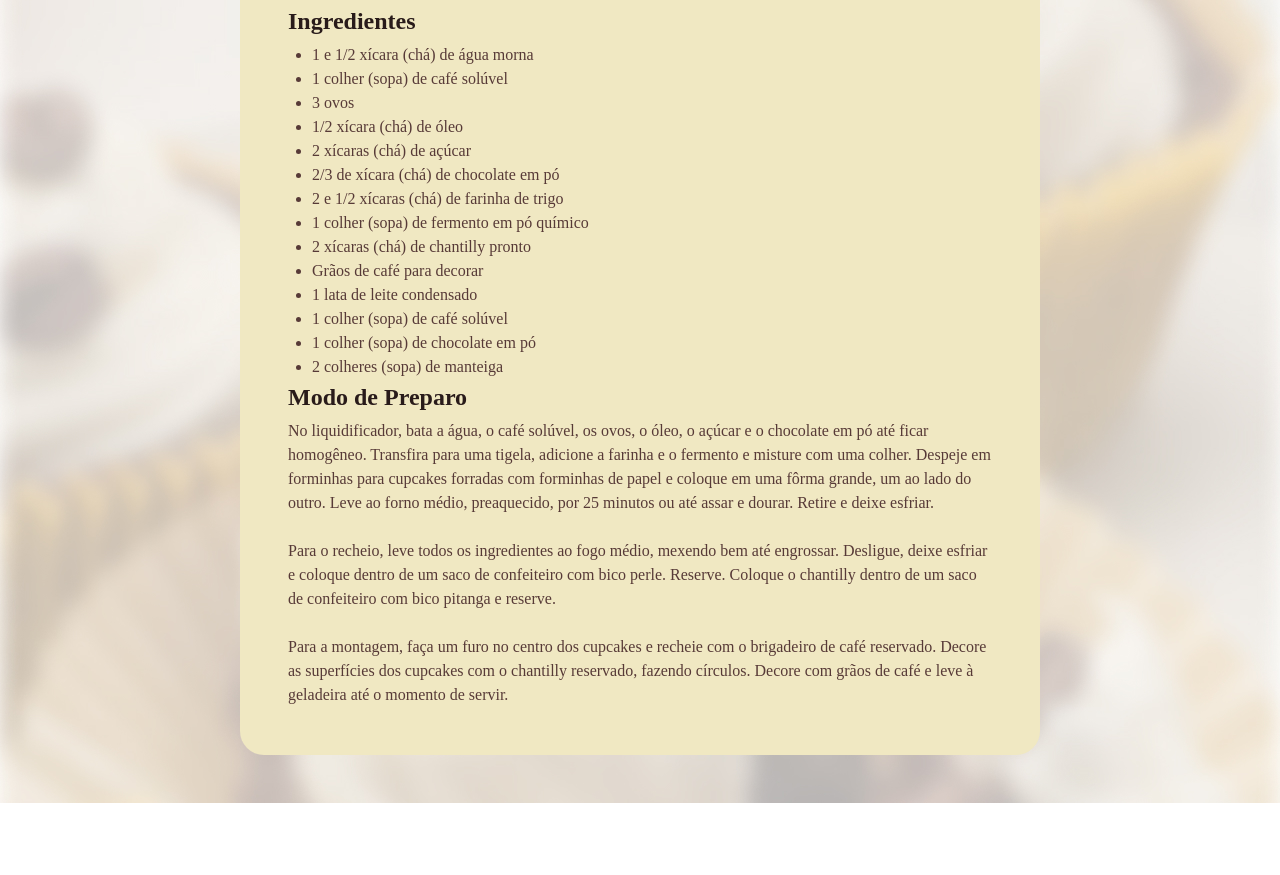
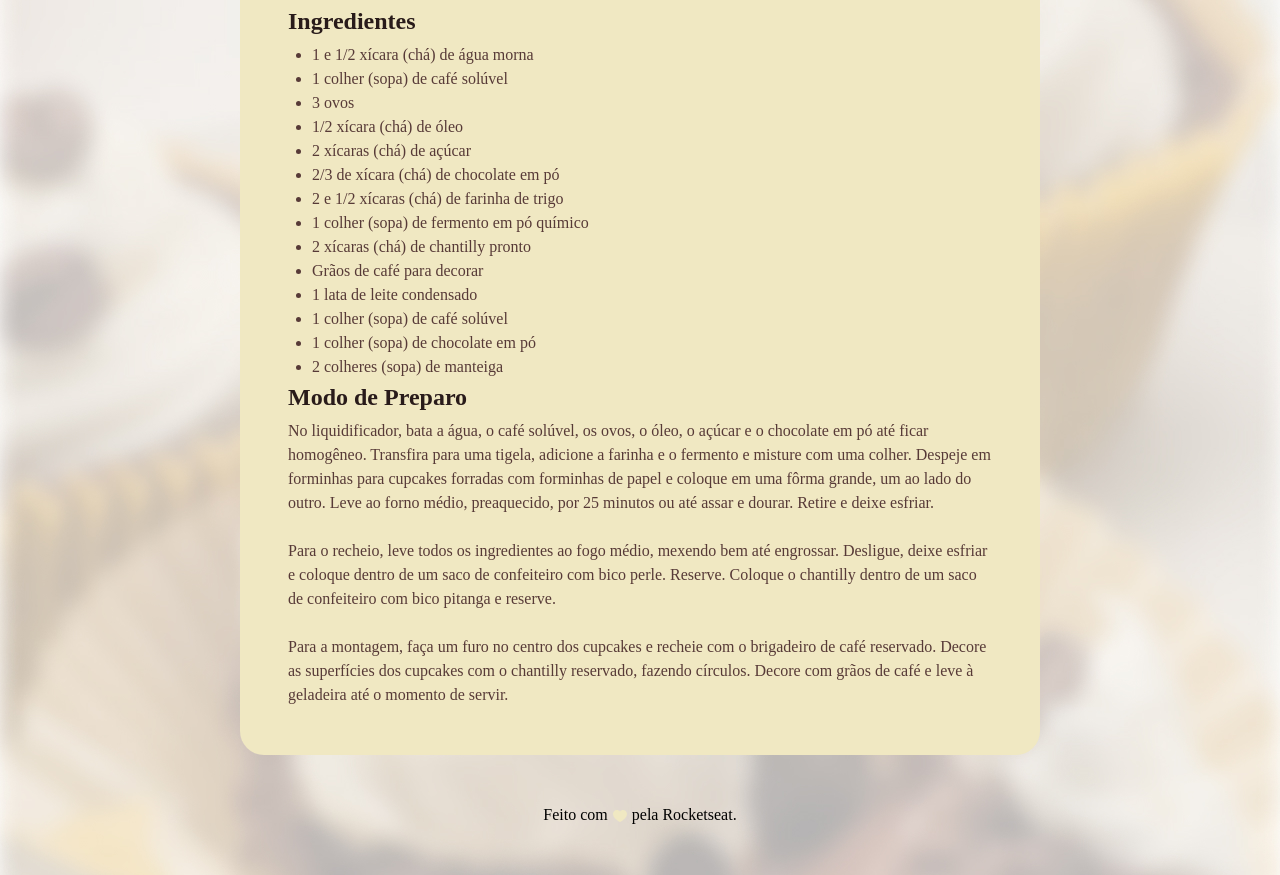
Before and after one commit to psylockeh/pagina-receita-rocketseat, a plain HTML site: page index.html in a window 1280 px wide. Shown: the part 337-1212 px from the top of the page. Before the commit the page ends 1140 px from the top, so only its background shows below. Drawn offline with Linux system fonts and the light colour scheme; a web font is replaced by a local one.

Commit message:
adicionando e customizando o footer

```diff
--- a/index.html
+++ b/index.html
@@ -73,5 +73,13 @@
         </p>
       </main>
     </div>
+
+    <footer>
+      <p>
+        Feito com
+        <img src="assets/ph_heart-fill.svg" alt="coracaozinho fofinho" /> pela
+        Rocketseat.
+      </p>
+    </footer>
   </body>
 </html>
--- a/style.css
+++ b/style.css
@@ -58,3 +58,13 @@
 ul {
   padding-left: 24px;
 }
+
+footer {
+  color: #000000;
+  text-align: center;
+  padding-bottom: 48px;
+}
+
+footer img {
+  vertical-align: middle;
+}
```
Also changed, not shown: assets/ph_heart-fill.svg (added).
